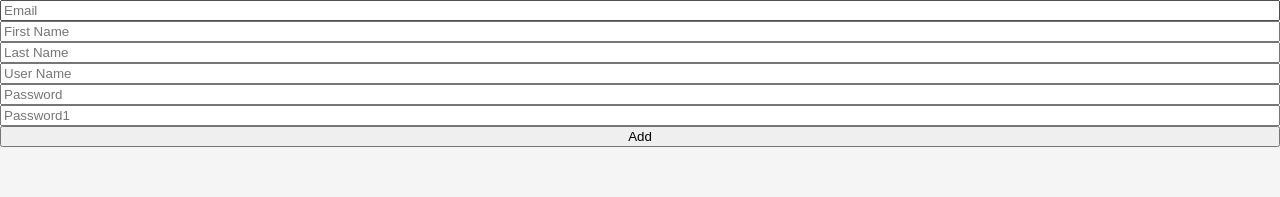
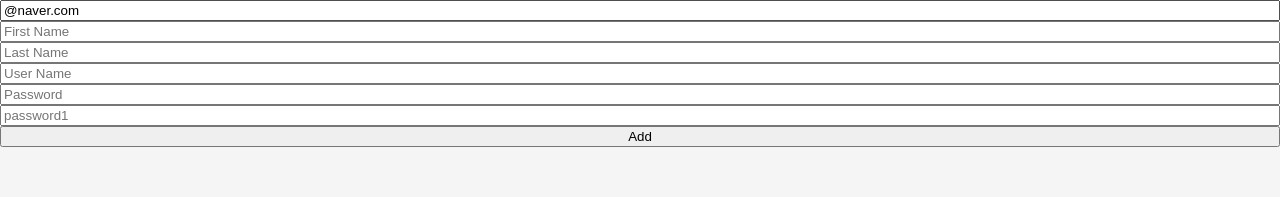
Before and after one commit to Jeongmmin/TodoApp, a React (Create React App) app: page / in a window 1280 px wide. Shown: the top 197 px of the page. Built offline with nearby package versions, Linux system fonts and the light colour scheme.

Commit message:
✍Study regEx(정규표현식) & Show Error & Make Interface Form

```diff
--- a/src/TodoList.tsx
+++ b/src/TodoList.tsx
@@ -1,6 +1,6 @@
 import React, { useState } from "react";
 
-import { useForm } from "react-hook-form"
+import { useForm } from "react-hook-form";
 
 // useFrom (react-hook-form) 이전의 코드
 // function TodoList() {
@@ -40,41 +40,102 @@ import { useForm } from "react-hook-form"
 //   );
 // }
 
-// useForm 이후 -> onChange, vlaue, useState 모두 대체 이미 onChange도 가지고 있다. watch 우리의 입력 값 감시해 줌
+interface IForm {
+  email: string;
+  first_name: string;
+  last_name: string;
+  user_name: string;
+  password: string;
+  password1: string;
+  // 만약 필수인 항목이 아니라면 ?를 붙여주여야 한다.
+  // ex. lastName?: string
+}
 
 function TodoList() {
-  const { register, handleSubmit, formState } = useForm();
+  // error 분해
+  const {
+    register,
+    handleSubmit,
+    formState: { errors },
+  } = useForm<IForm>({
+    defaultValues: {
+      email:"@naver.com"
+     }
+  });
   // react-hook-form이 모든 validation을 다 마쳤을 때만 호출될 함수
   const onValid = (data: any) => {
     console.log(data);
-  }
-  console.log(formState.errors)
+  };
+  // console.log(errors);
   return (
     <div>
-      <form style={{display: 'flex', flexDirection: "column"}} onSubmit={handleSubmit(onValid)}>
-        <input {...register("Email", {required: true, minLength: 10})} placeholder="Email" />
-        <input {...register("First_name", {required: true})} placeholder="First Name" />
-        <input {...register("Last_name", {required: true})} placeholder="Last Name" />
-        <input {...register("User_name", {required: true})} placeholder="User Name" />
-        <input {...register("Password", {required: true, minLength: 5})} placeholder="Password" />
-        <input {...register("Password1", {required: "Password is required", minLength: {value :5, message: "Pw too short"}})} placeholder="Password1" />
+      <form
+        style={{ display: "flex", flexDirection: "column" }}
+        onSubmit={handleSubmit(onValid)}
+      >
+        <input
+          {...register("email", {
+            required: "Email is required",
+            pattern: {
+              value: /^[A-Za-z0-9._%+-]+@naver.com$/,
+              message: "Only naver.com emails allowed",
+            },
+          })}
+          placeholder="Email"
+        />
+        <span>{errors?.email?.message}</span>
+        {/* 사용자에게 Error 보여주기 */}
+        <input
+          {...register("first_name", { required: "write here" })}
+          placeholder="First Name"
+        />
+        <span>{errors?.first_name?.message}</span>
+        <input
+          {...register("last_name", { required: "write here" })}
+          placeholder="Last Name"
+        />
+        <span>{errors?.last_name?.message}</span>
+        <input
+          {...register("user_name", { required: "write here" })}
+          placeholder="User Name"
+        />
+        <span>{errors?.user_name?.message}</span>
+        <input
+          {...register("password", {
+            required: "Password is required",
+            minLength: 5,
+          })}
+          placeholder="Password"
+        />
+        <span>{errors?.password?.message}</span>
+        <input
+          {...register("password1", {
+            required: "Password is required",
+            minLength: { value: 5, message: "Pw too short" },
+          })}
+          placeholder="password1"
+        />
+        <span>{errors?.first_name?.message}</span>
         <button>Add</button>
       </form>
     </div>
-  )
+  );
 }
-
 
 export default TodoList;
 
-// onSubmit 대체하기
+// Validation 방법 + a => '정규표현식' https://www.regexpal.com/
 /**
- * handleSubmit - validation, preventDefault 담당 / 2개의 argument를 받는다(데이터유효할 때, 유효하지 않을 때)
- * () => 함수 호출
- * required 그냥 넣으면 누군가 인터넷 상의 코드를 지우면 정상적으로 동작할 위험이 있다.
- * HTML로 보호받는 것은 좋지만 사용자가 이 기능을 지원하지 않는 브라우저에 읶거나, 지원하지 않는 모바일에서 본다면 보호 받지 못한다.
- * 그래서 JS에서 validation 하는 것이다. 자동으로 에러가 일어난 곳으로 커서를 옮겨준다.(focus)
- *minLength: 10 이렇게만 써줘도 10글자 제한 가능
-
- 에러 받기 - formState  console.log(formState.errors)해보면 에러가 자동으로 컨드롤 되고 있다.
+ * /^[A-Za-z0-9._%+-]+@naver.com$/ = 앞자리에 대,소문자 a -z, 숫자 0-9까지를 모두 포함하고 뒷자리는 naver.com과 일치하겠다는 의미
+ * 옵션 - 2가지, 바로 값 보내기, 다른 하나는 객체에 넣어서 보내기
+ *
+ * 에러를 사용자에게 보여주자.
+ *
+ * required를 체크하려면 error 나오는 곳 말고, required에 하면 된다. 또 타입을 체크할 필요는 없다.
+ *
+ * 에러 : 처음에는 안 보이고 Add눌러서 제출해야만 보인다.
+ *
+ * 에러난 항목의 테두리를 빨갛게 하는가 하는 방법이 있다. (도전?)
+ *
+ * 타입스크립트에게 나의 form의 모양을 어떻게 알려줘야 하는가? -> interface사용
  */
```
